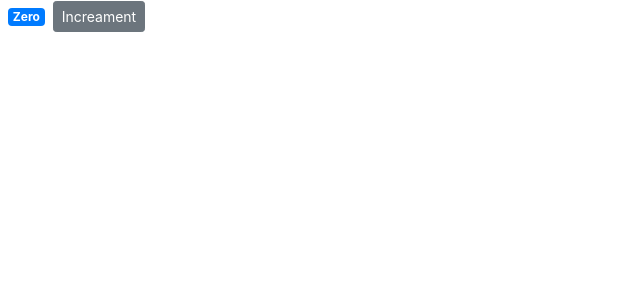
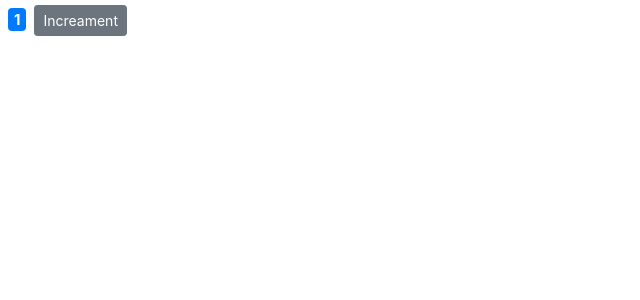
Before and after one commit to mojtabavi/Programing-Training, a React (Create React App) app in the folder React/counter-app/: page / in a window 1280 px wide. Shown: the top 300 px of the page, without its empty margins (0-640 px from the left). Built offline with nearby package versions, Linux system fonts and the light colour scheme.

Commit message:
React-Rendering Classes Dynamically 1

```diff
--- a/React/counter-app/src/components/counter.jsx
+++ b/React/counter-app/src/components/counter.jsx
@@ -2,17 +2,21 @@ import React, { Component } from "react";
 
 class Counter extends Component {
   state = {
-    count: 0,
+    count: 1,
     // imageUrl: "https://picsum.photos/200",
   };
 
   //   styles = { fontSize: 50, fontWeight: "bold" };
 
   render() {
+    let classes = "badge m-2 badge-";
+    classes += this.state.count === 0 ? "warning" : "primary";
     return (
       <div>
         {/* <img src={this.state.imageUrl} alt=""></img> */}
-        <span className="badge badge-primary m-2">{this.formatCount()}</span>
+        <span style={{ fontSize: 15 }} className={classes}>
+          {this.formatCount()}
+        </span>
         <button className="btn btn-secondary btn-sm">Increament</button>
       </div>
     );
```
